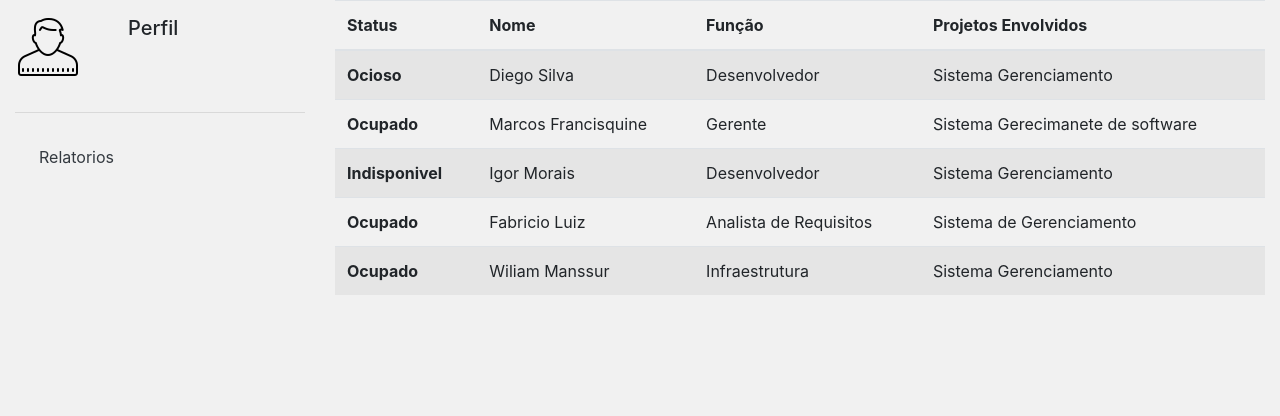
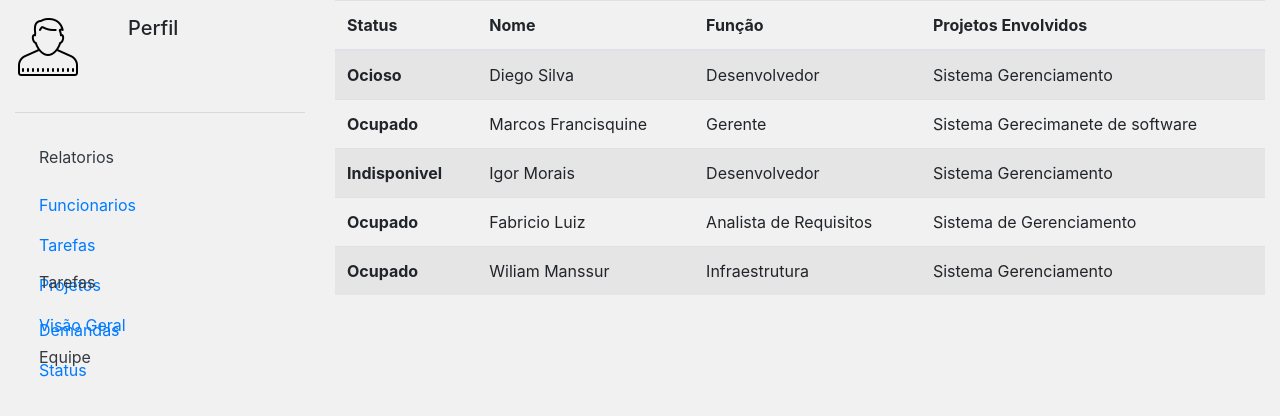
Before and after one commit to Virtustec/projeto-versa, a plain HTML site: page main.html in a window 1280 px wide. Drawn offline with nearby package versions, Linux system fonts and the light colour scheme.

Commit message:
Modificado

```diff
--- a/css/estilo.css
+++ b/css/estilo.css
@@ -1,6 +1,5 @@
 body {
 	background-color: #f1f1f1 !important;
-
 }
 
 .container-login {
@@ -12,3 +11,17 @@ body {
 	justify-content: center;
 	border-radius: 0.30rem;
 }
+
+.menu_dropdown {
+	position:absolute;
+}
+
+.menu_dropdown-2 {
+	position: absolute;
+	margin-top: 250px;
+}
+
+.menu_dropdown-3 {
+	position: absolute;
+	margin-top: 400px;
+}
--- a/main.html
+++ b/main.html
@@ -26,13 +26,44 @@
 						</button>
 						<div class="collapse navbar-collapse" id="menu">
 							<ul class="navbar-nav">
-								<li class="nav-item">
+								<li class="nav-item ">
 									<a href="#" class="nav-link text-dark">Relatorios</a>
 								</li>
+
+							<div class="menu_dropdown">
+								<ul class="navbar-nav mt-5 ">
+									<li class="nav-item ">
+								        <a href="#" class="nav-link">Funcionarios</a>
+ 								      	<a href="#" class="nav-link">Tarefas</a>
+ 								      	<a href="#" class="nav-link">Projetos</a>
+ 								      	<a href="#" class="nav-link">Visão Geral</a>
+ 								      </li>
+								</ul>
+							</div>
+						</ul>
+					</div>
+
+					<ul class="navbar-nav menu_dropdown-2">
+						<li class="nav-item">
+							<a href="#" class="nav-link text-dark">Tarefas</a>
+						</li>
+						<div class="menu_dropdown">
+							<ul class="navbar-nav mt-5 ">
+								<li class="nav-item ">
+								      <a href="#" class="nav-link">Demandas</a>
+ 								     <a href="#" class="nav-link">Status</a>
+ 								 </li>
 							</ul>
 						</div>
-					</nav>
-				</div>
+					</ul>
+
+					<ul class="navbar-nav menu_dropdown-3">
+						<li class="nav-item">
+							<a href="#" class="nav-link text-dark">Equipe</a>
+						</li>
+					</ul>
+				</nav>
+			</div>
 
 				<div class="col-9">
 					<table class="table table-striped">
@@ -80,5 +111,9 @@
 				</div>
 			</div>
 		</div>
+
+		<script src="https://code.jquery.com/jquery-3.3.1.slim.min.js" integrity="sha384-q8i/X+965DzO0rT7abK41JStQIAqVgRVzpbzo5smXKp4YfRvH+8abtTE1Pi6jizo" crossorigin="anonymous"></script>
+		<script src="https://cdnjs.cloudflare.com/ajax/libs/popper.js/1.14.7/umd/popper.min.js" integrity="sha384-UO2eT0CpHqdSJQ6hJty5KVphtPhzWj9WO1clHTMGa3JDZwrnQq4sF86dIHNDz0W1" crossorigin="anonymous"></script>
+		<script src="https://stackpath.bootstrapcdn.com/bootstrap/4.3.1/js/bootstrap.min.js" integrity="sha384-JjSmVgyd0p3pXB1rRibZUAYoIIy6OrQ6VrjIEaFf/nJGzIxFDsf4x0xIM+B07jRM" crossorigin="anonymous"></script>
 </body>
 </html>
```
